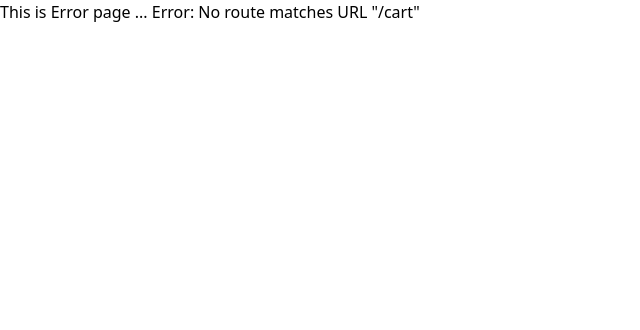
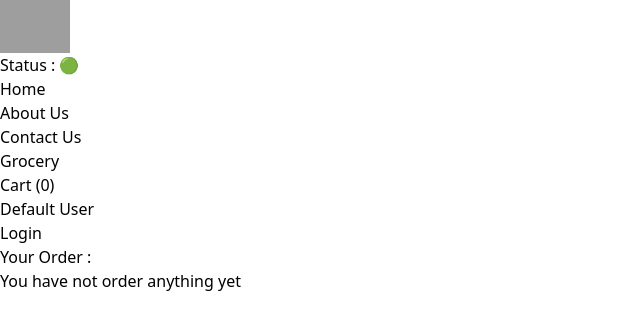
Before and after one commit to mohdareeb/namaste_react, a React (Vite) app: page /cart in a window 1280 px wide. Shown: the top 330 px of the page, without its empty margins (0-640 px from the left). Built offline with nearby package versions, Linux system fonts and the light colour scheme; grey boxes are pictures that could not be loaded.

Commit message:
react-episode-12

```diff
--- a/package.json
+++ b/package.json
@@ -9,9 +9,11 @@
   "author": "",
   "license": "ISC",
   "dependencies": {
+    "@reduxjs/toolkit": "^2.2.7",
     "parcel": "^2.12.0",
     "react": "^18.3.1",
     "react-dom": "^18.3.1",
+    "react-redux": "^9.1.2",
     "react-router-dom": "^6.25.1"
   },
   "devDependencies": {
--- a/src/App.js
+++ b/src/App.js
@@ -13,6 +13,9 @@ import Contact from "./component/Contact.js"
 import Restraunt from "./component/Restraunt.js"
 import Shimmer from "./component/Shimmer.js"
 import UserContext from "./component/UserContext.js"
+import { Provider } from "react-redux";
+import appStore from "./utils/appStore.js"
+import Cart from "./component/Cart.js"
 
 const Grocery = lazy(()=>
                 import("./component/Grocery.js"))
@@ -21,13 +24,14 @@ const App =()=>{
    const [username,setUsername] = useState("Default User");
    console.log(username)
     return (
+        <Provider store={appStore}>
             <UserContext.Provider value ={{loggedUser:username,setUsername}}>
                 <div className="Main">
-                    <Header/>
+                    <Header />
                     <Outlet/>
                 </div>
             </UserContext.Provider>
-
+        </Provider>
     )
 }
 
@@ -61,6 +65,11 @@ const appRouter = createBrowserRouter([
                 path:"/grocery",
                 element:<Suspense fallback={<Shimmer/>}><Grocery/></Suspense>,
                 errorElement:<Error/>
+            },
+            {
+                path:"/cart",
+                element:<Cart/>,
+                errorElement:<Error/>
             }
         ]
     },
--- /dev/null
+++ b/src/component/Cart.js
@@ -0,0 +1,40 @@
+import { useState } from "react";
+import { useSelector } from "react-redux";
+
+const Cart =()=>{
+    const cartItems = useSelector((store)=>store.cart.items);
+    console.log(cartItems);
+    let total=0;
+    // const [total,setTotal]=useState(0);
+    return (
+        <div>
+            <div className="bg-slate-300 m-2">
+            <h1 className="font-bold">Your Order : </h1>
+            {
+
+                cartItems.map((item)=>{
+                    {total=total + item.card.info.price/100}
+                    return (
+                        <ul className="border border-black m-2 flex justify-between">
+                            <li>{item.card.info.name}</li>
+                            <li>Rs.{item.card.info.price/100}</li>
+                        </ul>
+                    )
+                })
+            }
+
+            </div>
+            {
+                total !=0 ?
+                <ul className="border border-black m-2 flex justify-between bg-slate-300 m-2">
+                    <li>Total</li>
+                    <li>Rs.{total}</li>
+                </ul>
+                :<h2>You have not order anything yet</h2>
+            }
+            </div>
+
+    )
+}
+
+export default Cart;
--- a/src/component/Header.js
+++ b/src/component/Header.js
@@ -4,11 +4,14 @@ import { useContext, useEffect, useState } from "react";
 import { Link } from "react-router-dom";
 import useInternetCheck from "./useInternetCheck";
 import UserContext from "./UserContext";
+import { useSelector } from "react-redux";
 
 const Header=()=>{
     const [btn,setbtn] = useState("Login")
     const status = useInternetCheck();
     const {loggedUser,setUsername} = useContext(UserContext);
+    /// selector hook , subscribing to the stpre using selector
+    const cartItems = useSelector((store)=>store.cart.items);
 
     return (
         <div className="flex justify-between bg-pink-100 shadow-lg mb-2">
@@ -23,8 +26,8 @@ const Header=()=>{
                     <li className="m-4"><Link to ="/about">About Us</Link></li>
                     <li className="m-4"><Link to="/contact">Contact Us</Link></li>
                     <li className="m-4"><Link to="/grocery">Grocery</Link></li>
-                    <li className="m-4"><Link>Cart</Link></li>
-                    <li className="m-4"><Link to="/">{loggedUser}</Link></li>
+                    <li className="m-4 font-bold"><Link to="/cart">Cart ({cartItems.length})</Link></li>
+                    <li className="m-4 "><Link to="/">{loggedUser}</Link></li>
                     <li className="m-4">
                         <button className="Login-Logout" onClick={()=>{
                             btn==="Login" ? setbtn("Logout") : setbtn("Login")
--- a/src/component/Restraunt.js
+++ b/src/component/Restraunt.js
@@ -2,8 +2,16 @@ import {useEffect,useState} from "react";
 import { useParams } from "react-router-dom";
 import useRestrauntMenu from "./useRestrauntMenu";
 import {CON_URL} from "../utils/constant";
+import { useDispatch } from "react-redux";
+import { addItem } from "../utils/cartSlice";
 
 const Restraunt=()=>{
+    const dispatch = useDispatch();
+
+    const handleAddItem=(item)=>{
+        // dispatch an action
+        dispatch(addItem(item));
+    }
     const {id} = useParams();
     console.log(id)
     const [show,setShow]=useState(false)
@@ -45,7 +53,9 @@ const Restraunt=()=>{
                                     </div>
                                     <img src = {CON_URL + item2.card.info.imageId} className="w-40" />
                                     <div className=" flex justify-between">
-                                        <button className="bg-black text-white h-8 p-2 rounded-lg">Add this </button>
+                                        <button className="bg-black text-white h-8 p-2 rounded-lg"
+                                        onClick={()=>handleAddItem(item2)}
+                                        >Add this </button>
                                     </div>
                                 </div>
 
--- /dev/null
+++ b/src/utils/appStore.js
@@ -0,0 +1,12 @@
+import { configureStore } from "@reduxjs/toolkit";
+import cartReducer from"./cartSlice";
+
+
+const appStore = configureStore({
+    reducer:{
+        cart:cartReducer,
+    }
+
+});
+
+export default appStore;
--- /dev/null
+++ b/src/utils/cartSlice.js
@@ -0,0 +1,23 @@
+import { createSlice } from "@reduxjs/toolkit";
+
+const cartSlice = createSlice({
+    name: 'cart',
+    initialState: {
+        items:[]
+    },
+    reducers : {
+        addItem:(state,action) => {
+            state.items.push(action.payload);
+        },
+        removeItem: (state,action) =>{
+            state.items.pop();
+        },
+        clearCart: (state,action)=>{
+            state.items.length=0;
+        }
+    }
+});
+
+export const {addItem,removeItem,clearCart} = cartSlice.actions;
+
+export default cartSlice.reducer;
```
Also changed, not shown: 2 other files (tests, documents, lock files or other folders).
